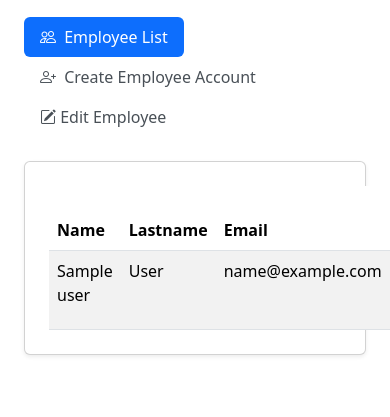
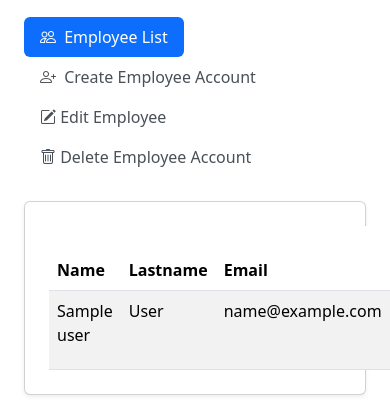
Before and after one commit to EsonOscar/TimeZone, a Python web app: template templates/orgadmin_admin.html in a window 390 px wide; the page is wider, and only the part inside the window is pictured. Shown: the part 317-734 px from the top of that part. Run offline with Jinja, Linux system fonts and the light colour scheme; the template is opened without the code that fills it: most values are stand-ins (such as "Sample title", 1, 10 or a date in 2020); some libraries are stand-ins or nearby versions.

Commit message:
admin opdateringer.

```diff
--- a/app.py
+++ b/app.py
@@ -428,6 +428,7 @@ def update(user_id):
             print(f"Database error: {e}")
             flash('Database error', 'danger')
         finally:
+            flash(f"User \"{username}\" updated successfully.", "success")
             conn.close()
 
     return redirect(url_for('admin'))
--- a/templates/admin.html
+++ b/templates/admin.html
@@ -285,8 +285,8 @@
           </div>
         </div>
       </div>
+  </div>
 
-  </div>
 </div>
 
 <!-- JS for filling out / sending the edit user form -->
--- a/templates/orgadmin_admin.html
+++ b/templates/orgadmin_admin.html
@@ -69,6 +69,19 @@
       >
         <i class="bi bi-pencil-square"></i>
         Edit Employee
+      </button>
+    </li>
+    <li class="nav-item" role="presentation">
+      <button
+        class="nav-link"
+        id="tab-delete"
+        data-bs-toggle="pill"
+        data-bs-target="#pane-delete"
+        type="button"
+        role="tab"
+      >
+        <i class="bi bi-trash"></i>
+        Delete Employee Account
       </button>
     </li>
   </ul>
@@ -237,7 +250,33 @@
         </form>
       </div>
     </div>
+    <!-- Delete User Pane -->
+    <div
+    class="tab-pane fade"
+    id="pane-delete"
+    role="tabpanel"
+    aria-labelledby="tab-delete"
+    >
 
+      <div class="card shadow-sm p-4 mb-4">
+        <div class="row g-3">
+          <div class="col-md-4">
+            <label class="form-label">Select an Employee Account to delete:</label>
+            <select id="userSelectDelete" class="form-select">
+              <option value="">- Select User -</option>
+              {% for u in users %}
+                <option value="{{ u.id }}">
+                  {{ u.name }} {{ u.lastname }}
+                </option>
+              {% endfor %}
+            </select>
+            <button id="btnDelete" type="submit" class="btn btn-danger" disabled>
+              Delete User
+            </button>
+          </div>
+        </div>
+      </div>
+    </div>
   </div>
 </div>
 
@@ -283,6 +322,30 @@
   });
 </script>
 
+<!-- JS for deleting a user -->
+<script>
+  document.getElementById('userSelectDelete').addEventListener('change', function() {
+    const userId = this.value;
+    const btn    = document.getElementById('btnDelete');
+
+    if (!userId) {
+      // No user selected, disable button
+      btn.disabled = true;
+      return;
+    }
+
+    // Enable the delete button
+    btn.disabled = false;
+
+    // Set the delete button's action to the correct route
+    btn.onclick = function() {
+      if(confirm('Are you sure you want to delete this user?')) {
+        window.location.href = `/api/delete/${userId}`;
+      }
+    };
+  });
+</script>
+
 <!-- JS for searchable dropdown menus, very cool -->
 <script>
   document.addEventListener('DOMContentLoaded', () => {
```
Also changed, not shown: TimeZone.db.
